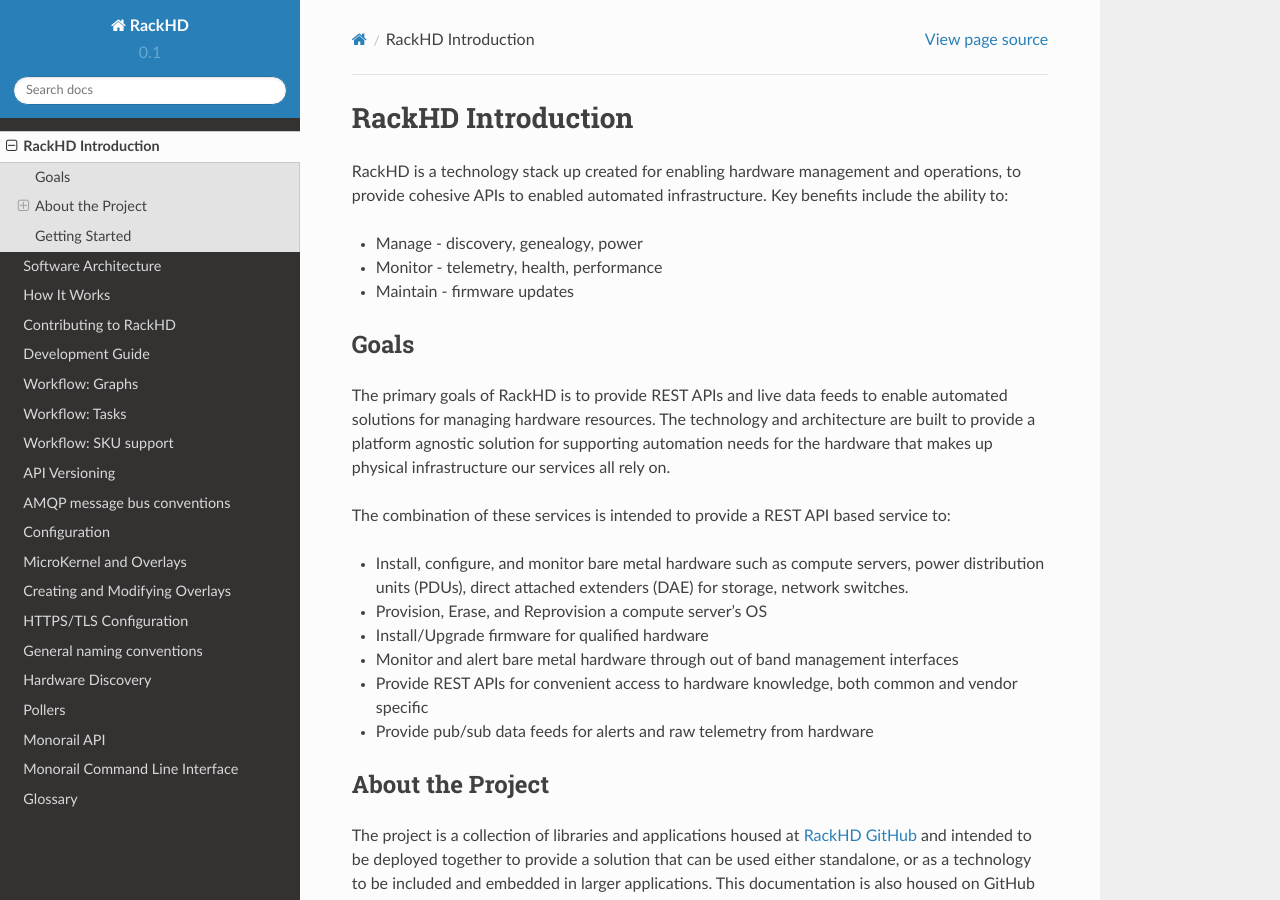
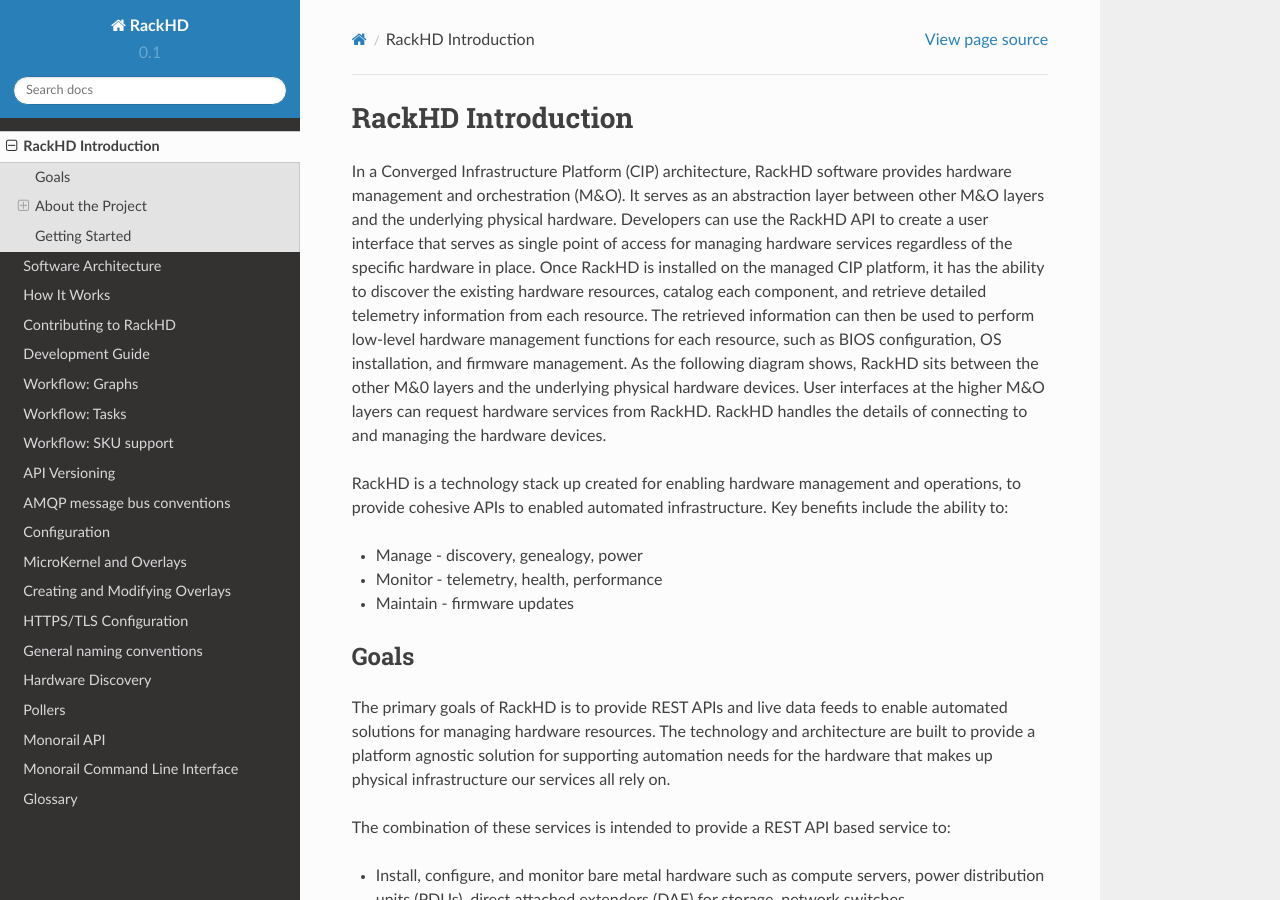
Before and after one commit to RackHD/docs, a Sphinx documentation site: the page built from docs/introduction.rst, in a window 1280 px wide and 900 px high. Built offline with Sphinx 7.4.7 and the Read the Docs theme 2.0.0, drawn with Linux system fonts in a browser that asks for light colours.

Commit message:
Leading Paragraphs

```diff
--- a/docs/introduction.rst
+++ b/docs/introduction.rst
@@ -1,5 +1,10 @@
 RackHD Introduction
 ===================
+
+In a Converged Infrastructure Platform (CIP) architecture, RackHD software provides hardware management and orchestration (M&O). It serves as an abstraction layer between other M&O layers and the underlying physical hardware. Developers can use the RackHD API to create a user interface that serves as single point of access for managing hardware services regardless of the specific hardware in place.
+Once RackHD is installed on the managed CIP platform, it has the ability to discover the existing hardware resources, catalog each component, and retrieve detailed telemetry information from each resource. The retrieved information can then be used to perform low-level hardware management functions for each resource, such as BIOS configuration, OS installation, and firmware management.
+As the following diagram shows, RackHD sits between the other M&0 layers and the underlying physical hardware devices. User interfaces at the higher M&O layers can request hardware services from RackHD. RackHD handles the details of connecting to and managing the hardware devices.
+
 
 RackHD is a technology stack up created for enabling hardware management and operations, to provide
 cohesive APIs to enabled automated infrastructure. Key benefits include the ability to:
```
